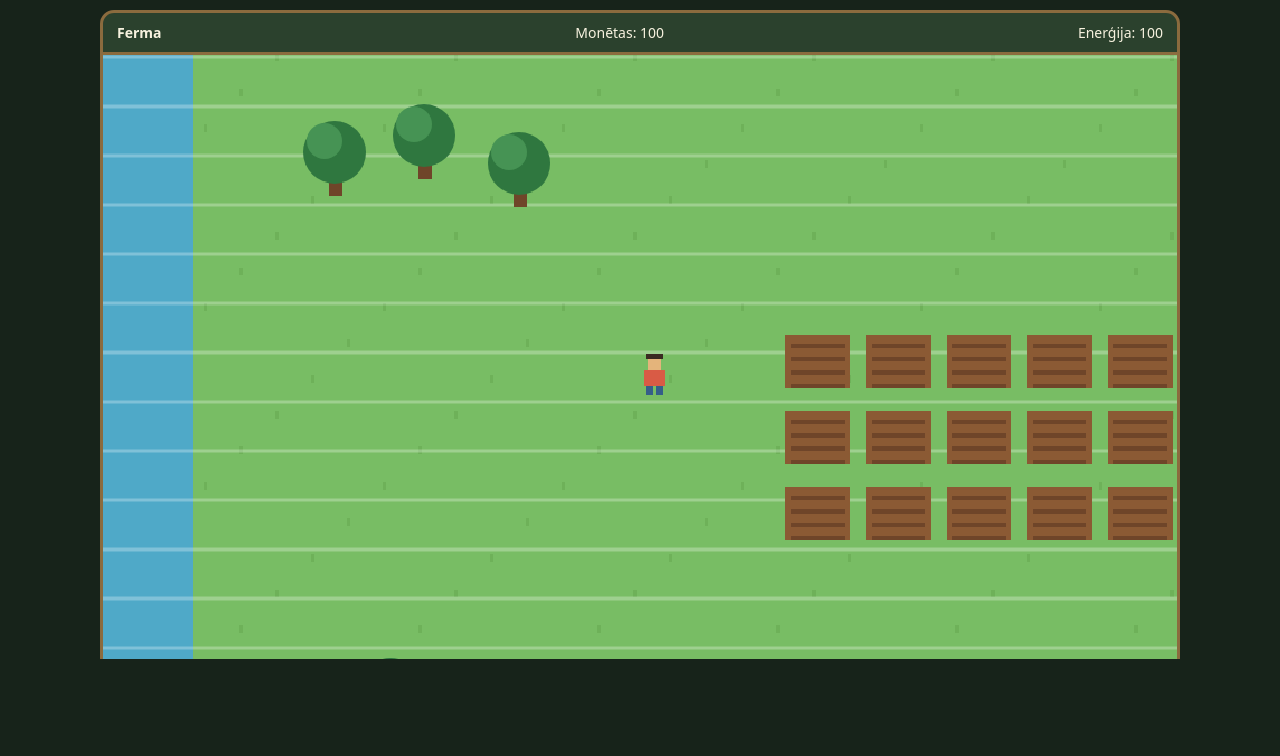
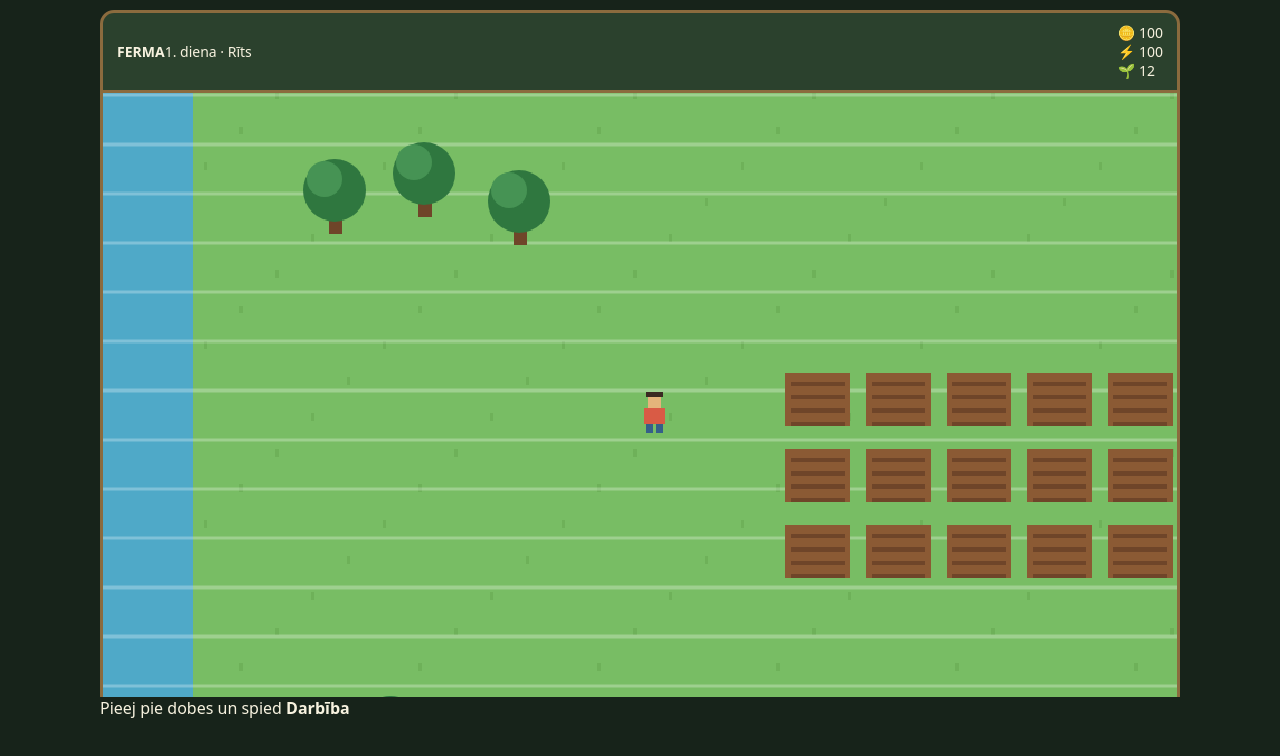
Before and after one commit to text433/Ferm, a plain HTML site: page spele/index.html in a window 1280 px wide. Drawn offline with Linux system fonts and the light colour scheme.

Commit message:
Improve farm game HUD and layout

```diff
--- a/spele/index.html
+++ b/spele/index.html
@@ -7,21 +7,29 @@
   <link rel="stylesheet" href="style.css" />
 </head>
 <body>
-  <div id="game-shell">
-    <div id="hud">
-      <div><strong>Ferma</strong></div>
-      <div>Monētas: <span id="coins">100</span></div>
-      <div>Enerģija: <span id="energy">100</span></div>
-    </div>
-    <canvas id="game" width="960" height="540"></canvas>
-    <div id="controls">
+  <main id="game-shell">
+    <section id="hud" aria-label="Spēles informācija">
+      <div class="brand"><b>FERMA</b><span>1. diena · Rīts</span></div>
+      <div class="stats">
+        <div class="pill">🪙 <span id="coins">100</span></div>
+        <div class="pill">⚡ <span id="energy">100</span></div>
+        <div class="pill crop">🌱 <span id="seeds">12</span></div>
+      </div>
+    </section>
+
+    <section id="viewport">
+      <canvas id="game" width="960" height="540" aria-label="Ferma 2D spēle"></canvas>
+      <div id="hint">Pieej pie dobes un spied <b>Darbība</b></div>
+    </section>
+
+    <section id="controls" aria-label="Mobilā vadība">
       <div class="dpad">
-        <button data-key="ArrowUp">▲</button>
-        <div><button data-key="ArrowLeft">◀</button><button data-key="ArrowDown">▼</button><button data-key="ArrowRight">▶</button></div>
+        <button data-key="ArrowUp" aria-label="Uz augšu">▲</button>
+        <div><button data-key="ArrowLeft" aria-label="Pa kreisi">◀</button><button data-key="ArrowDown" aria-label="Uz leju">▼</button><button data-key="ArrowRight" aria-label="Pa labi">▶</button></div>
       </div>
-      <button id="action">Darbība</button>
-    </div>
-  </div>
+      <button id="action">🌱<span>Darbība</span></button>
+    </section>
+  </main>
   <script src="main.js"></script>
 </body>
 </html>
```
